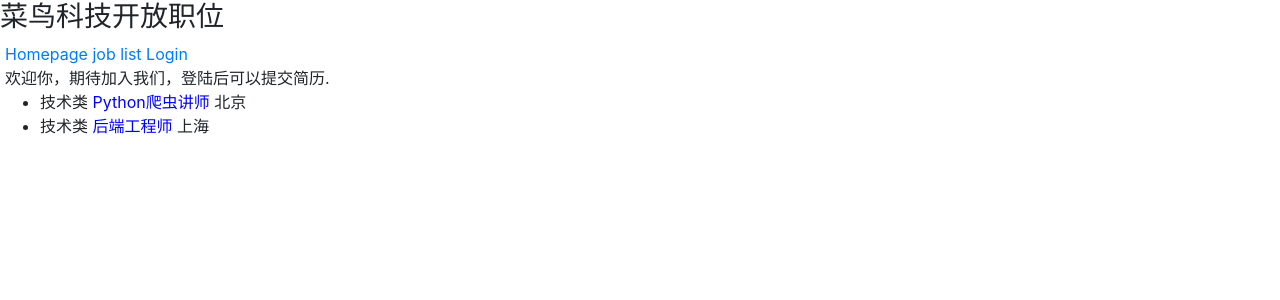
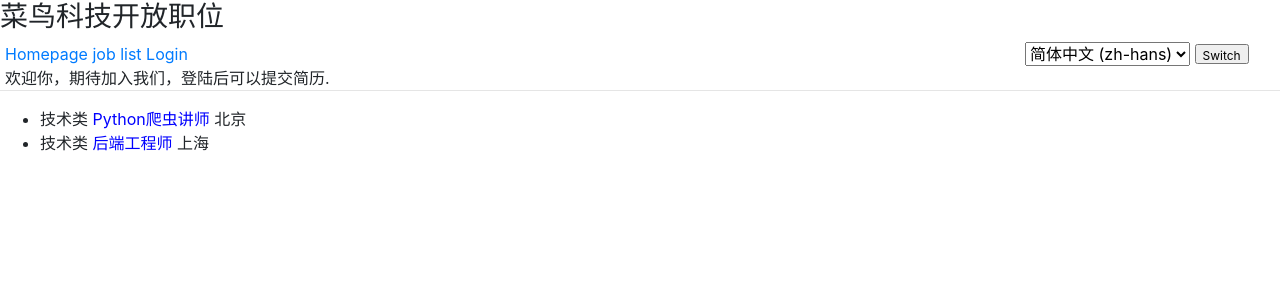
Before and after one commit to BoyYongXin/recuritment, a Django app: page / in a window 1280 px wide. Shown: the top 300 px of the page. Run offline with Django 3.2, Linux system fonts and the light colour scheme; data comes from the database, SQL or seed files in the repository; both versions use the stored data as it was after the commit; parts of the project's set-up code (start-up, migrations or seed data) failed here and were passed over; some libraries are stand-ins or nearby versions.

Commit message:
update: 提供支持多语言选择功能

```diff
--- a/jobs/templates/base.html
+++ b/jobs/templates/base.html
@@ -33,28 +33,27 @@
             <br>{% translate "欢迎你，期待加入我们，登陆后可以提交简历." %}<br>
         {% endif %}
     </div>
-{##}
-{#<div style="flex: 1; align-content:right;">#}
-{#<form action="{% url 'set_language' %}" method="post" style="margin-block-end: 0em;">{% csrf_token %}#}
-{#    <input name="next" type="hidden" value="{{ redirect_to }}">#}
-{#    <select name="language">#}
-{#        {% get_current_language as LANGUAGE_CODE %}#}
-{#        {% get_available_languages as LANGUAGES %}#}
-{#        {% get_language_info_list for LANGUAGES as languages %}#}
-{#        {% for language in languages %}#}
-{#            <option value="{{ language.code }}"{% if language.code == LANGUAGE_CODE %} selected{% endif %}>#}
-{#                {{ language.name_local }} ({{ language.code }})#}
-{#            </option>#}
-{#        {% endfor %}#}
-{#    </select>#}
-{##}
-{#	<input type="submit" value={% translate "Switch" %} style="font-size:12;height:20px">#}
-{#</form>#}
-{#</div>#}
+    {#提供选则语言的下啦列表#}
+    <div style="flex: 1; align-content:right;">
+        <form action="{% url 'set_language' %}" method="post" style="margin-block-end: 0em;">{% csrf_token %}
+            <input name="next" type="hidden" value="{{ redirect_to }}">
+            <select name="language">
+                {% get_current_language as LANGUAGE_CODE %}
+                {% get_available_languages as LANGUAGES %}
+                {% get_language_info_list for LANGUAGES as languages %}
+                {% for language in languages %}
+                    <option value="{{ language.code }}"{% if language.code == LANGUAGE_CODE %} selected{% endif %}>
+                        {{ language.name_local }} ({{ language.code }})
+                    </option>
+                {% endfor %}
+            </select>
+
+            <input type="submit" value={% translate "Switch" %} style="font-size:12;height:20px">
+        </form>
+    </div>
 </div>
-{#<hr style="margin-top: 0px; ">#}
+<hr style="margin-top: 0px; ">
+
 {% endblock %}
-
-
 {% block content %}
 {% endblock %}
--- a/recuritment/urls.py
+++ b/recuritment/urls.py
@@ -24,7 +24,9 @@ urlpatterns = [
     path('admin/', admin.site.urls),
     url(r'^accounts/', include('registration.backends.simple.urls')),
     # path(r'^accounts/', include('registration.backends.simple.urls')),
-path('i18n/', include('django.conf.urls.i18n')),
+
+    # 多语言配置路由
+    path('i18n/', include('django.conf.urls.i18n')),
 
 ]
 admin.site.site_header = _('菜鸟科技招聘管理系统')
--- a/settings/base.py
+++ b/settings/base.py
@@ -54,6 +54,7 @@ MIDDLEWARE = [
     'interview.performance.performance_logger_middleware',
     'django.middleware.security.SecurityMiddleware',
     'django.contrib.sessions.middleware.SessionMiddleware',
+    'django.middleware.locale.LocaleMiddleware',#配置多语言的中间件
     'django.middleware.common.CommonMiddleware',
     'django.middleware.csrf.CsrfViewMiddleware',
     'django.contrib.auth.middleware.AuthenticationMiddleware',
```
Also changed, not shown: db.sqlite3.
